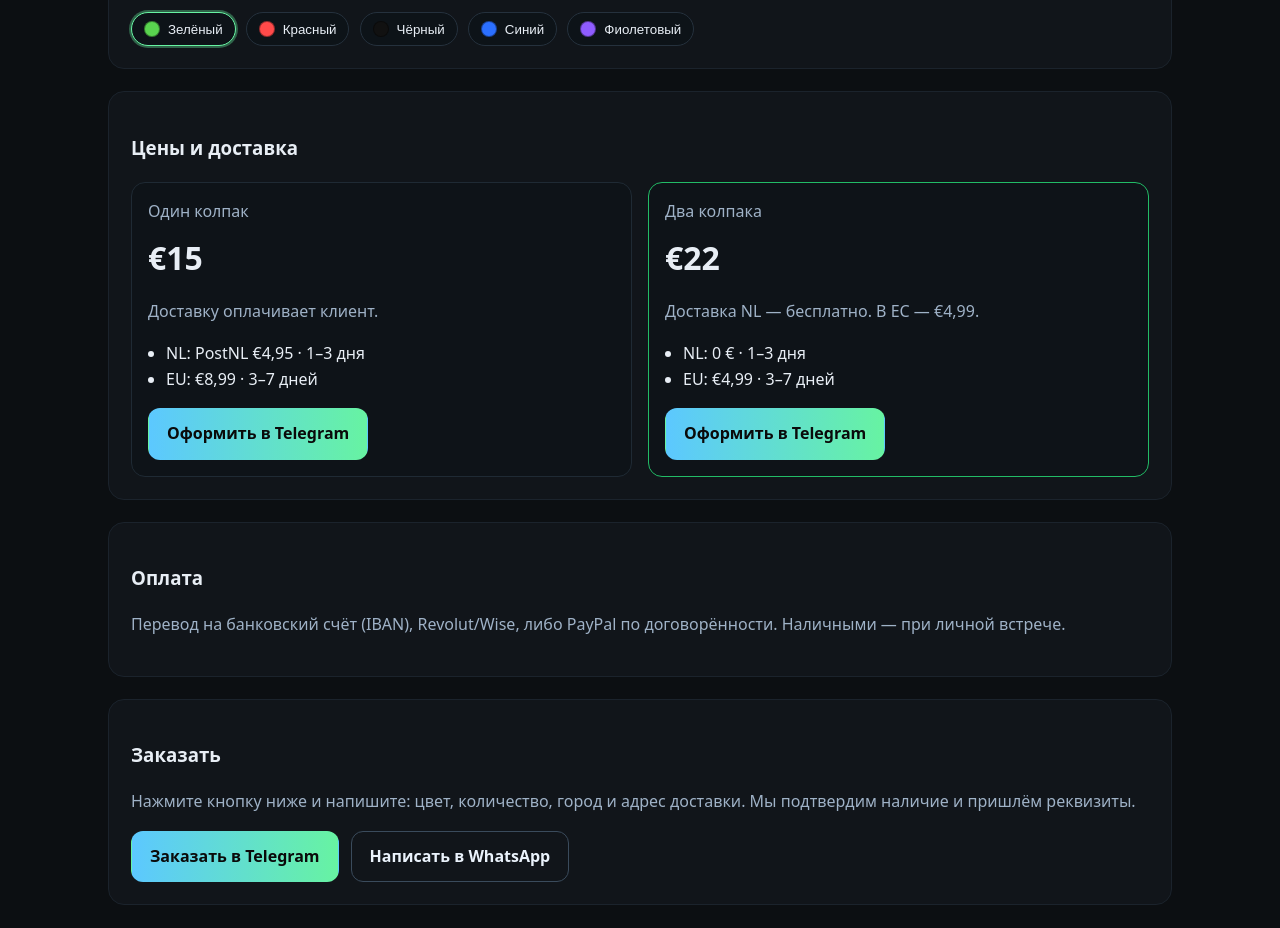
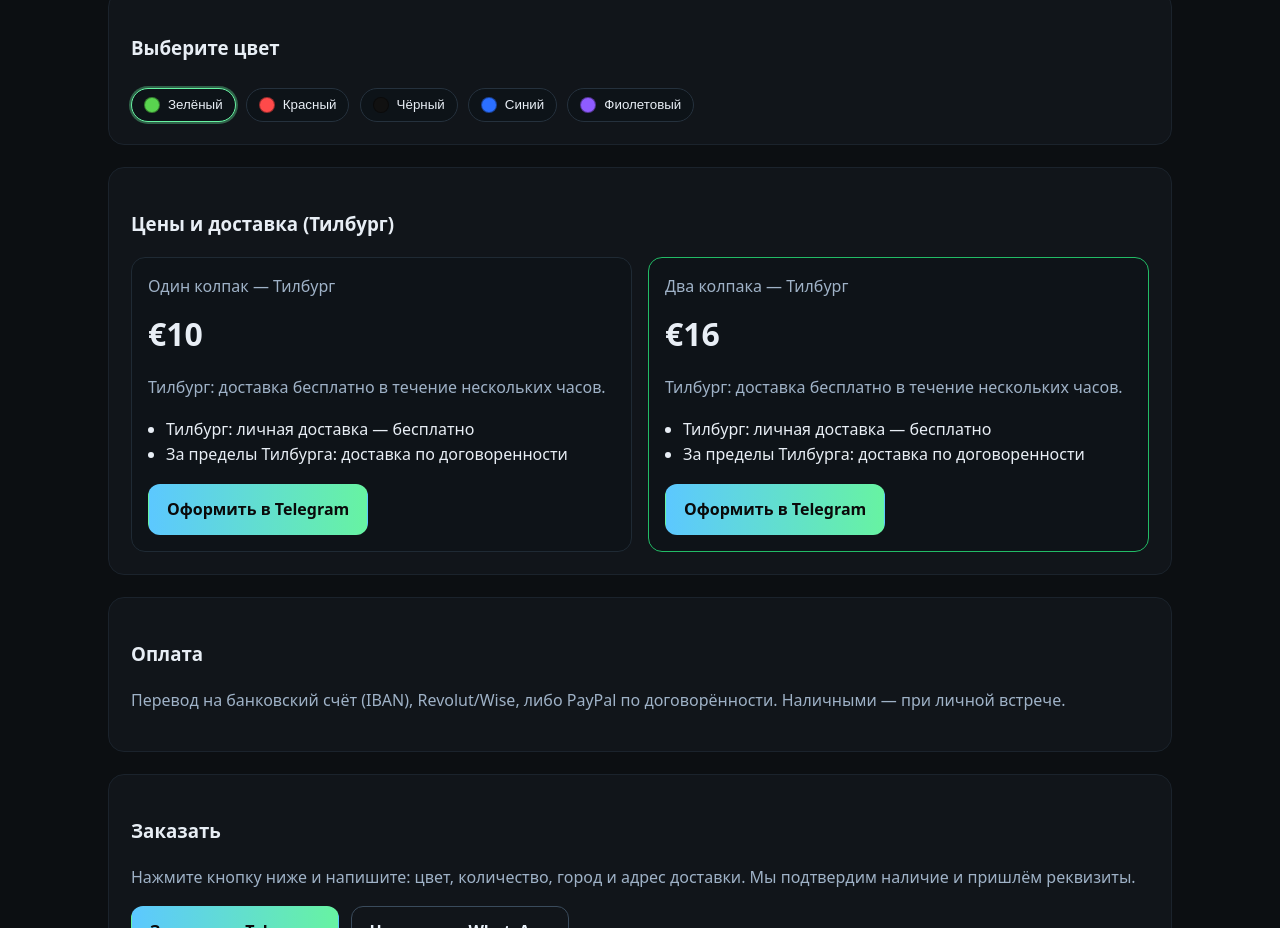
Before and after one commit to merxio-nl/universal-plug-tilburg, a plain HTML site: page index.html in a window 1280 px wide. Shown: the part 1140-2068 px from the top of the page. Drawn offline with Linux system fonts and the light colour scheme.

Commit message:
Add files via upload

```diff
--- a/index.html
+++ b/index.html
@@ -3,7 +3,7 @@
 <head>
 <meta charset="utf-8">
 <meta name="viewport" content="width=device-width, initial-scale=1">
-<title>Universal Plug — термостойкий колпак</title>
+<title>Universal Plug — Tilburg edition</title>
 <style>
 :root {
   --bg:#0c0f12; --card:#11151a; --text:#e8eef5; --muted:#9fb2c7;
@@ -50,19 +50,11 @@ ul.bullets{margin:8px 0 0 0;padding-left:18px}
   .color-view{display:block}
 }
 </style>
-
-  <!-- Google tag (gtag.js) -->
-  <script async src="https://www.googletagmanager.com/gtag/js?id=G-266XDB2IJT"></script>
-  <script>
-    window.dataLayer = window.dataLayer || [];
-    function gtag(){dataLayer.push(arguments);}
-    gtag('js', new Date());
-    gtag('config', 'G-266XDB2IJT');
-  </script>
-
 </head>
 <body>
 <div class="wrap">
+<section style="background:#1b232c;border-radius:12px;padding:12px;margin:12px 0;text-align:center;font-weight:700;color:#ff8080">Только для своих · Тилбург и окрестности</section>
+
   <header>
     <div class="brand">
       <img src="universal-plug-top.jpg" alt="Universal Plug">
@@ -80,7 +72,7 @@ ul.bullets{margin:8px 0 0 0;padding-left:18px}
       <h2 data-i18n="heroTitle">Термостойкий колпак для стандартных бутылок</h2>
       <p class="lead" data-i18n="heroDesc">Прочный композит с металлической вставкой. Ровная тяга, не перегревается, легко чистится — отверстия можно быстро прочистить зубочисткой или иголочкой. Доставка по Нидерландам и ЕС.</p>
       <div class="cta-row">
-        <a class="btn primary" href="https://t.me/merxio_manager?text=%D0%97%D0%B4%D1%80%D0%B0%D0%B2%D1%81%D1%82%D0%B2%D1%83%D0%B9%D1%82%D0%B5%2C%20%D1%85%D0%BE%D1%87%D1%83%20%D1%81%D0%B4%D0%B5%D0%BB%D0%B0%D1%82%D1%8C%20%D0%B7%D0%B0%D0%BA%D0%B0%D0%B7%20Universal%20Plug.%0A%D0%9A%D0%BE%D0%BB%D0%B8%D1%87%D0%B5%D1%81%D1%82%D0%B2%D0%BE%3A%20___%0A%D0%90%D0%B4%D1%80%D0%B5%D1%81%3A%20___%0A%D0%A1%D0%BF%D0%BE%D1%81%D0%BE%D0%B1%20%D0%B4%D0%BE%D1%81%D1%82%D0%B0%D0%B2%D0%BA%D0%B8%20%28NL%2FEU%29%3A%20___" target="_blank" rel="noopener" data-i18n="ctaTg">Заказать в Telegram</a>
+        <a class="btn primary" href="https://t.me/merxio_manager?text=%D0%97%D0%B4%D1%80%D0%B0%D0%B2%D1%81%D1%82%D0%B2%D1%83%D0%B9%D1%82%D0%B5%2C%20%D1%85%D0%BE%D1%87%D1%83%20%D1%81%D0%B4%D0%B5%D0%BB%D0%B0%D1%82%D1%8C%20%D0%B7%D0%B0%D0%BA%D0%B0%D0%B7%20Universal%20Plug.%0A%D0%9A%D0%BE%D0%BB%D0%B8%D1%87%D0%B5%D1%81%D1%82%D0%B2%D0%BE%3A%20___%0A%D0%90%D0%B4%D1%80%D0%B5%D1%81%3A%20___%0A%D0%A3%D0%B4%D0%BE%D0%B1%D0%BD%D0%BE%D0%B5%20%D0%B2%D1%80%D0%B5%D0%BC%D1%8F%20%D0%B4%D0%BB%D1%8F%20%D0%B4%D0%BE%D1%81%D1%82%D0%B0%D0%B2%D0%BA%D0%B8%3A%20___" target="_blank" rel="noopener" data-i18n="ctaTg">Заказать в Telegram</a>
         <a class="btn ghost" href="https://wa.me/0000000000" target="_blank" rel="noopener" data-i18n="ctaWa">Написать в WhatsApp</a>
       </div>
     </div>
@@ -131,27 +123,27 @@ ul.bullets{margin:8px 0 0 0;padding-left:18px}
   </section>
 
   <section>
-    <h3 data-i18n="priceTitle">Цены и доставка</h3>
+    <h3 data-i18n="priceTitle">Цены и доставка (Тилбург)</h3>
     <div class="pricing">
       <div class="price-card">
         <div class="pill muted" data-i18n="p1name">Один колпак</div>
-        <div class="price">€15</div>
+        <div class="price">€10</div>
         <p class="muted" data-i18n="p1ship">Доставку оплачивает клиент.</p>
         <ul class="bullets">
           <li data-i18n="p1nl">NL: PostNL €4,95 · 1–3 дня</li>
           <li data-i18n="p1eu">EU: €8,99 · 3–7 дней</li>
         </ul>
-        <div class="cta-row"><a class="btn primary" href="https://t.me/merxio_manager?text=%D0%97%D0%B4%D1%80%D0%B0%D0%B2%D1%81%D1%82%D0%B2%D1%83%D0%B9%D1%82%D0%B5%2C%20%D1%85%D0%BE%D1%87%D1%83%20%D1%81%D0%B4%D0%B5%D0%BB%D0%B0%D1%82%D1%8C%20%D0%B7%D0%B0%D0%BA%D0%B0%D0%B7%20Universal%20Plug.%0A%D0%9A%D0%BE%D0%BB%D0%B8%D1%87%D0%B5%D1%81%D1%82%D0%B2%D0%BE%3A%20___%0A%D0%90%D0%B4%D1%80%D0%B5%D1%81%3A%20___%0A%D0%A1%D0%BF%D0%BE%D1%81%D0%BE%D0%B1%20%D0%B4%D0%BE%D1%81%D1%82%D0%B0%D0%B2%D0%BA%D0%B8%20%28NL%2FEU%29%3A%20___" target="_blank" rel="noopener" data-i18n="orderTg">Оформить в Telegram</a></div>
+        <div class="cta-row"><a class="btn primary" href="https://t.me/merxio_manager?text=%D0%97%D0%B4%D1%80%D0%B0%D0%B2%D1%81%D1%82%D0%B2%D1%83%D0%B9%D1%82%D0%B5%2C%20%D1%85%D0%BE%D1%87%D1%83%20%D1%81%D0%B4%D0%B5%D0%BB%D0%B0%D1%82%D1%8C%20%D0%B7%D0%B0%D0%BA%D0%B0%D0%B7%20Universal%20Plug.%0A%D0%9A%D0%BE%D0%BB%D0%B8%D1%87%D0%B5%D1%81%D1%82%D0%B2%D0%BE%3A%20___%0A%D0%90%D0%B4%D1%80%D0%B5%D1%81%3A%20___%0A%D0%A3%D0%B4%D0%BE%D0%B1%D0%BD%D0%BE%D0%B5%20%D0%B2%D1%80%D0%B5%D0%BC%D1%8F%20%D0%B4%D0%BB%D1%8F%20%D0%B4%D0%BE%D1%81%D1%82%D0%B0%D0%B2%D0%BA%D0%B8%3A%20___" target="_blank" rel="noopener" data-i18n="orderTg">Оформить в Telegram</a></div>
       </div>
       <div class="price-card" style="border-color:#2b6;">
         <div class="pill muted" data-i18n="p2name">Два колпака</div>
-        <div class="price">€22</div>
+        <div class="price">€16</div>
         <p class="muted" data-i18n="p2ship">Доставка NL — бесплатно. В ЕС — €4,99.</p>
         <ul class="bullets">
           <li data-i18n="p2nl">NL: 0 € · 1–3 дня</li>
           <li data-i18n="p2eu">EU: €4,99 · 3–7 дней</li>
         </ul>
-        <div class="cta-row"><a class="btn primary" href="https://t.me/merxio_manager?text=%D0%97%D0%B4%D1%80%D0%B0%D0%B2%D1%81%D1%82%D0%B2%D1%83%D0%B9%D1%82%D0%B5%2C%20%D1%85%D0%BE%D1%87%D1%83%20%D1%81%D0%B4%D0%B5%D0%BB%D0%B0%D1%82%D1%8C%20%D0%B7%D0%B0%D0%BA%D0%B0%D0%B7%20Universal%20Plug.%0A%D0%9A%D0%BE%D0%BB%D0%B8%D1%87%D0%B5%D1%81%D1%82%D0%B2%D0%BE%3A%20___%0A%D0%90%D0%B4%D1%80%D0%B5%D1%81%3A%20___%0A%D0%A1%D0%BF%D0%BE%D1%81%D0%BE%D0%B1%20%D0%B4%D0%BE%D1%81%D1%82%D0%B0%D0%B2%D0%BA%D0%B8%20%28NL%2FEU%29%3A%20___" target="_blank" rel="noopener" data-i18n="orderTg">Оформить в Telegram</a></div>
+        <div class="cta-row"><a class="btn primary" href="https://t.me/merxio_manager?text=%D0%97%D0%B4%D1%80%D0%B0%D0%B2%D1%81%D1%82%D0%B2%D1%83%D0%B9%D1%82%D0%B5%2C%20%D1%85%D0%BE%D1%87%D1%83%20%D1%81%D0%B4%D0%B5%D0%BB%D0%B0%D1%82%D1%8C%20%D0%B7%D0%B0%D0%BA%D0%B0%D0%B7%20Universal%20Plug.%0A%D0%9A%D0%BE%D0%BB%D0%B8%D1%87%D0%B5%D1%81%D1%82%D0%B2%D0%BE%3A%20___%0A%D0%90%D0%B4%D1%80%D0%B5%D1%81%3A%20___%0A%D0%A3%D0%B4%D0%BE%D0%B1%D0%BD%D0%BE%D0%B5%20%D0%B2%D1%80%D0%B5%D0%BC%D1%8F%20%D0%B4%D0%BB%D1%8F%20%D0%B4%D0%BE%D1%81%D1%82%D0%B0%D0%B2%D0%BA%D0%B8%3A%20___" target="_blank" rel="noopener" data-i18n="orderTg">Оформить в Telegram</a></div>
       </div>
     </div>
   </section>
@@ -165,7 +157,7 @@ ul.bullets{margin:8px 0 0 0;padding-left:18px}
     <h3 data-i18n="orderTitle">Заказать</h3>
     <p class="muted" data-i18n="orderText">Нажмите кнопку ниже и напишите: цвет, количество, город и адрес доставки. Мы подтвердим наличие и пришлём реквизиты.</p>
     <div class="cta-row">
-      <a class="btn primary" href="https://t.me/merxio_manager?text=%D0%97%D0%B4%D1%80%D0%B0%D0%B2%D1%81%D1%82%D0%B2%D1%83%D0%B9%D1%82%D0%B5%2C%20%D1%85%D0%BE%D1%87%D1%83%20%D1%81%D0%B4%D0%B5%D0%BB%D0%B0%D1%82%D1%8C%20%D0%B7%D0%B0%D0%BA%D0%B0%D0%B7%20Universal%20Plug.%0A%D0%9A%D0%BE%D0%BB%D0%B8%D1%87%D0%B5%D1%81%D1%82%D0%B2%D0%BE%3A%20___%0A%D0%90%D0%B4%D1%80%D0%B5%D1%81%3A%20___%0A%D0%A1%D0%BF%D0%BE%D1%81%D0%BE%D0%B1%20%D0%B4%D0%BE%D1%81%D1%82%D0%B0%D0%B2%D0%BA%D0%B8%20%28NL%2FEU%29%3A%20___" target="_blank" rel="noopener" data-i18n="ctaTg">Заказать в Telegram</a>
+      <a class="btn primary" href="https://t.me/merxio_manager?text=%D0%97%D0%B4%D1%80%D0%B0%D0%B2%D1%81%D1%82%D0%B2%D1%83%D0%B9%D1%82%D0%B5%2C%20%D1%85%D0%BE%D1%87%D1%83%20%D1%81%D0%B4%D0%B5%D0%BB%D0%B0%D1%82%D1%8C%20%D0%B7%D0%B0%D0%BA%D0%B0%D0%B7%20Universal%20Plug.%0A%D0%9A%D0%BE%D0%BB%D0%B8%D1%87%D0%B5%D1%81%D1%82%D0%B2%D0%BE%3A%20___%0A%D0%90%D0%B4%D1%80%D0%B5%D1%81%3A%20___%0A%D0%A3%D0%B4%D0%BE%D0%B1%D0%BD%D0%BE%D0%B5%20%D0%B2%D1%80%D0%B5%D0%BC%D1%8F%20%D0%B4%D0%BB%D1%8F%20%D0%B4%D0%BE%D1%81%D1%82%D0%B0%D0%B2%D0%BA%D0%B8%3A%20___" target="_blank" rel="noopener" data-i18n="ctaTg">Заказать в Telegram</a>
       <a class="btn ghost" href="https://wa.me/0000000000" target="_blank" rel="noopener" data-i18n="ctaWa">Написать в WhatsApp</a>
     </div>
   </section>
@@ -187,7 +179,7 @@ document.querySelectorAll('.swatch').forEach(btn=>{
 // RU/UA translations
 const t={
   ru:{
-    strap:"Классика, проверенная временем",
+    strap:"Тилбург: доставка в течение нескольких часов",
     heroTitle:"Термостойкий колпак для стандартных бутылок",
     heroDesc:"Прочный композит с металлической вставкой. Ровная тяга, не перегревается, легко чистится — отверстия можно быстро прочистить зубочисткой или иголочкой. Доставка по Нидерландам и ЕС.",
     ctaTg:"Заказать в Telegram",
@@ -205,15 +197,15 @@ const t={
     h3:"После использования при необходимости очистите отверстия зубочисткой или иголочкой.",
     colorsTitle:"Выберите цвет",
     cGreen:"Зелёный", cRed:"Красный", cBlack:"Чёрный", cBlue:"Синий", cPurple:"Фиолетовый",
-    priceTitle:"Цены и доставка",
-    p1name:"Один колпак",
-    p1ship:"Доставку оплачивает клиент.",
-    p1nl:"NL: PostNL €4,95 · 1–3 дня",
-    p1eu:"EU: €8,99 · 3–7 дней",
-    p2name:"Два колпака",
-    p2ship:"Доставка NL — бесплатно. В ЕС — €4,99.",
-    p2nl:"NL: 0 € · 1–3 дня",
-    p2eu:"EU: €4,99 · 3–7 дней",
+    priceTitle:"Цены и доставка (Тилбург)",
+    p1name:"Один колпак — Тилбург",
+    p1ship:"Тилбург: доставка бесплатно в течение нескольких часов.",
+    p1nl:"Тилбург: личная доставка — бесплатно",
+    p1eu:"За пределы Тилбурга: доставка по договоренности",
+    p2name:"Два колпака — Тилбург",
+    p2ship:"Тилбург: доставка бесплатно в течение нескольких часов.",
+    p2nl:"Тилбург: личная доставка — бесплатно",
+    p2eu:"За пределы Тилбурга: доставка по договоренности",
     orderTg:"Оформить в Telegram",
     payTitle:"Оплата",
     payText:"Перевод на банковский счёт (IBAN), Revolut/Wise, либо PayPal по договорённости. Наличными — при личной встрече.",
@@ -222,7 +214,7 @@ const t={
     footer:"© 2025 Universal Plug · Мы не собираем персональные данные на сайте. Заказы оформляются в Telegram/WhatsApp."
   },
   ua:{
-    strap:"Класика, перевірена часом",
+    strap:"Тілбург: доставка протягом кількох годин",
     heroTitle:"Термостійкий ковпак для стандартних пляшок",
     heroDesc:"Міцний композит із металевою вставкою. Рівна тяга, не перегрівається, легко чиститься — отвори можна швидко прочистити зубочисткою чи голкою. Доставка по Нідерландах та ЄС.",
     ctaTg:"Замовити в Telegram",
@@ -240,15 +232,15 @@ const t={
     h3:"Після використання за потреби прочистіть отвори зубочисткою чи голкою.",
     colorsTitle:"Обирайте колір",
     cGreen:"Зелений", cRed:"Червоний", cBlack:"Чорний", cBlue:"Синій", cPurple:"Фіолетовий",
-    priceTitle:"Ціни та доставка",
-    p1name:"Один ковпак",
-    p1ship:"Доставку оплачує клієнт.",
-    p1nl:"NL: PostNL €4,95 · 1–3 дні",
-    p1eu:"EU: €8,99 · 3–7 днів",
-    p2name:"Два ковпаки",
-    p2ship:"Доставка NL — безкоштовно. В ЄС — €4,99.",
-    p2nl:"NL: 0 € · 1–3 дні",
-    p2eu:"EU: €4,99 · 3–7 днів",
+    priceTitle:"Ціни та доставка (Тілбург)",
+    p1name:"Один ковпак — Тілбург",
+    p1ship:"Тілбург: доставка безкоштовно протягом кількох годин.",
+    p1nl:"Тілбург: особиста доставка — безкоштовно",
+    p1eu:"За межі Тілбурга: доставка за домовленістю",
+    p2name:"Два ковпаки — Тілбург",
+    p2ship:"Тілбург: доставка безкоштовно протягом кількох годин.",
+    p2nl:"Тілбург: особиста доставка — безкоштовно",
+    p2eu:"За межі Тілбурга: доставка за домовленістю",
     orderTg:"Оформити в Telegram",
     payTitle:"Оплата",
     payText:"Переказ на банківський рахунок (IBAN), Revolut/Wise або PayPal за домовленістю. Готівкою — при особистій зустрічі.",
```
